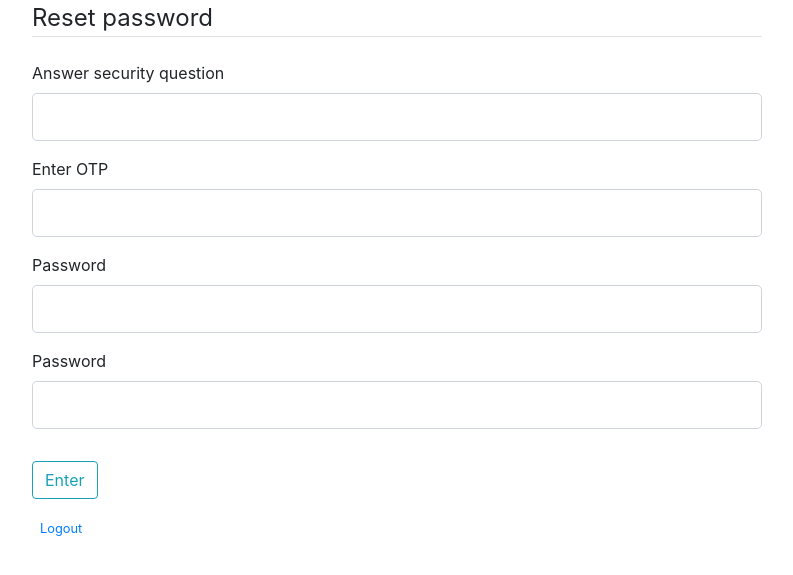
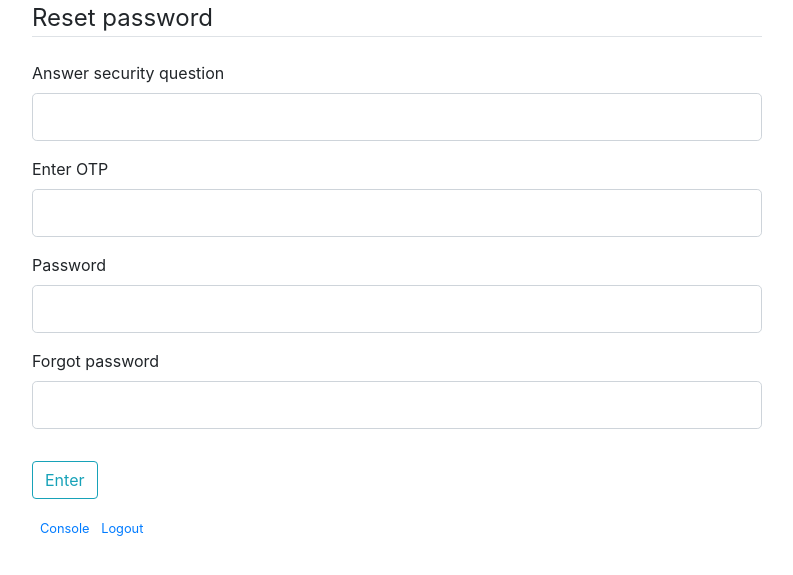
Before and after one commit to AnupamMisra/Password_manager, a Flask app: page /forgot in a window 1280 px wide. Shown: the top 575 px of the page, without its empty margins (53-846 px from the left). Run offline with Flask 2, Linux system fonts and the light colour scheme; some libraries are stand-ins or nearby versions.

Commit message:
added console and password printing

```diff
--- a/app.py
+++ b/app.py
@@ -49,9 +49,9 @@ def console():
 def Newcredentials():
     form1 = Newcredentialssetup()
     if form1.validate_on_submit():
-        backend.insert_pass(form1.website.data, form1.URL.data, form1.username.data, form1.pwd_choice.data, form1.p.data)
-        #flash("Data entered","success")                #Doesn't work on time
-        return redirect(url_for('console'))
+        p = backend.insert_pass(form1.website.data, form1.URL.data, form1.username.data, form1.pwd_choice.data, form1.p.data)
+        flash(p,"success")                #Doesn't work on time
+        return redirect(url_for('Newcredentials'))
     return render_template('Newcredentials.html', title='Newcredentials', form=form1)
 
 @app.route("/console/Get_password", methods=['GET', 'POST'])
--- a/backend.py
+++ b/backend.py
@@ -167,6 +167,7 @@ def insert_pass(website,url,user_id,choice,*v):
         #Finally insert the password
         r(f'INSERT into Storage(website,url,user_id,password) VALUES ("{website}","{url}","{user_id}","{z}") ')
         print("The password has been setup!")
+    return z
 
 def fetch_pass(websit):
     try:
@@ -179,7 +180,7 @@ def fetch_pass(websit):
         return 2, "no"
 
 def update_pass(i,otp,website,url,user_id,choice,*v):
-#Validate OTP
+ #Validate OTP
 
     try:
         if (r(f'select user_id from Storage where website="{website}"').iloc[0,0]!=""):
--- a/forms.py
+++ b/forms.py
@@ -42,5 +42,5 @@ class securityques(FlaskForm):
     answer = StringField('Answer security question', validators=[DataRequired(), Length(min=2, max=200)])
     otp = IntegerField('Enter OTP', validators=[DataRequired(), Length(min=2, max=200)])
     p = PasswordField('Password', validators=[DataRequired()])
-    p2 = PasswordField('Password', validators=[DataRequired(),EqualTo('password')])
+    p2 = PasswordField('Forgot password', validators=[DataRequired(),EqualTo('password')])
     submit = SubmitField('Enter')
--- a/templates/forgotpass.html
+++ b/templates/forgotpass.html
@@ -64,6 +64,9 @@
                 {{ form.submit(class="btn btn-outline-info") }}
             </div>
             <small class="text-muted ml-2">
+                <a href="{{ url_for('console') }}">Console</a>
+            </small>
+            <small class="text-muted ml-2">
                 <a href="{{ url_for('login') }}">Logout</a>
             </small>
         </form>
```
